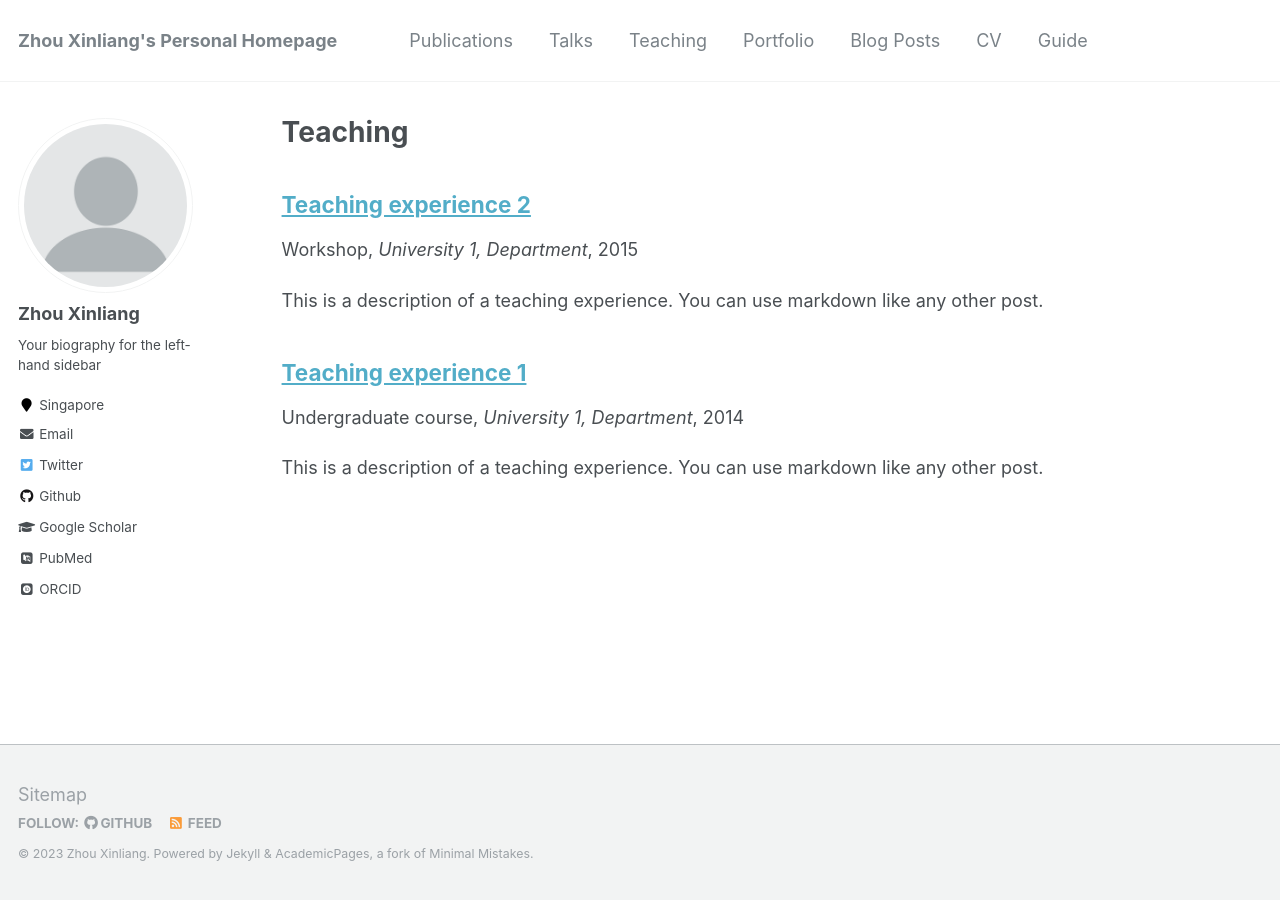
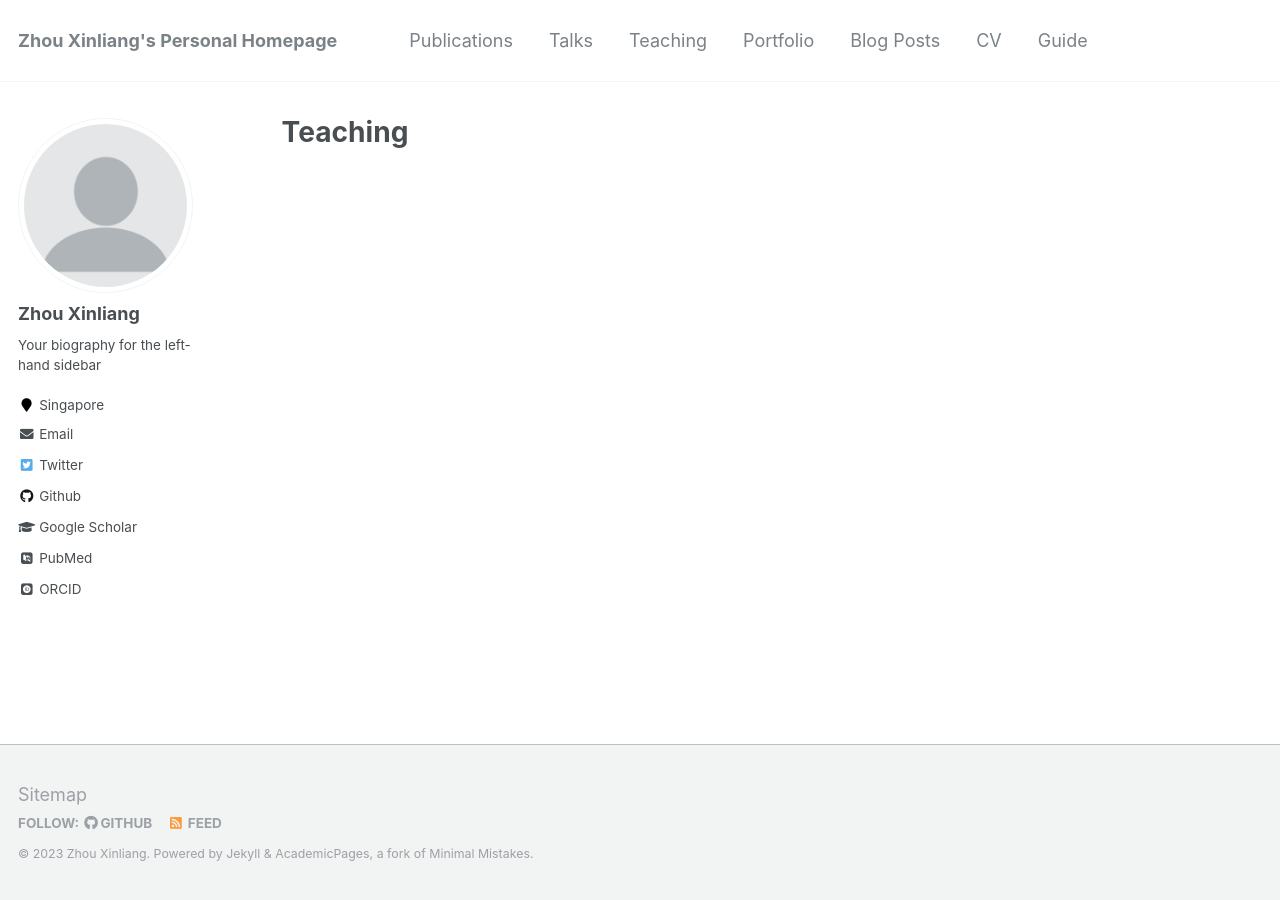
Before and after one commit to xinliangzhou/xinliangzhou.github.io, a Jekyll site: the page built from _pages/teaching.html, in a window 1280 px wide. Built offline with Jekyll 4.4.1, drawn with Linux system fonts in a browser that asks for light colours; some web fonts are replaced; some of the changed lines change nothing that is shown.

Commit message:
Update _config.yml

```diff
--- a/_config.yml
+++ b/_config.yml
@@ -175,15 +175,15 @@ kramdown:
 
 # Collections
 collections:
-  teaching:
-    output: false
-    permalink: /:collection/:path/
+  # teaching:
+  #   output: false
+  #   permalink: /:collection/:path/
   publications:
     output: true
     permalink: /:collection/:path/
-  portfolio:
-    output: false
-    permalink: /:collection/:path/
+  # portfolio:
+  #   output: false
+  #   permalink: /:collection/:path/
   talks:
     output: false
     permalink: /:collection/:path/
```
